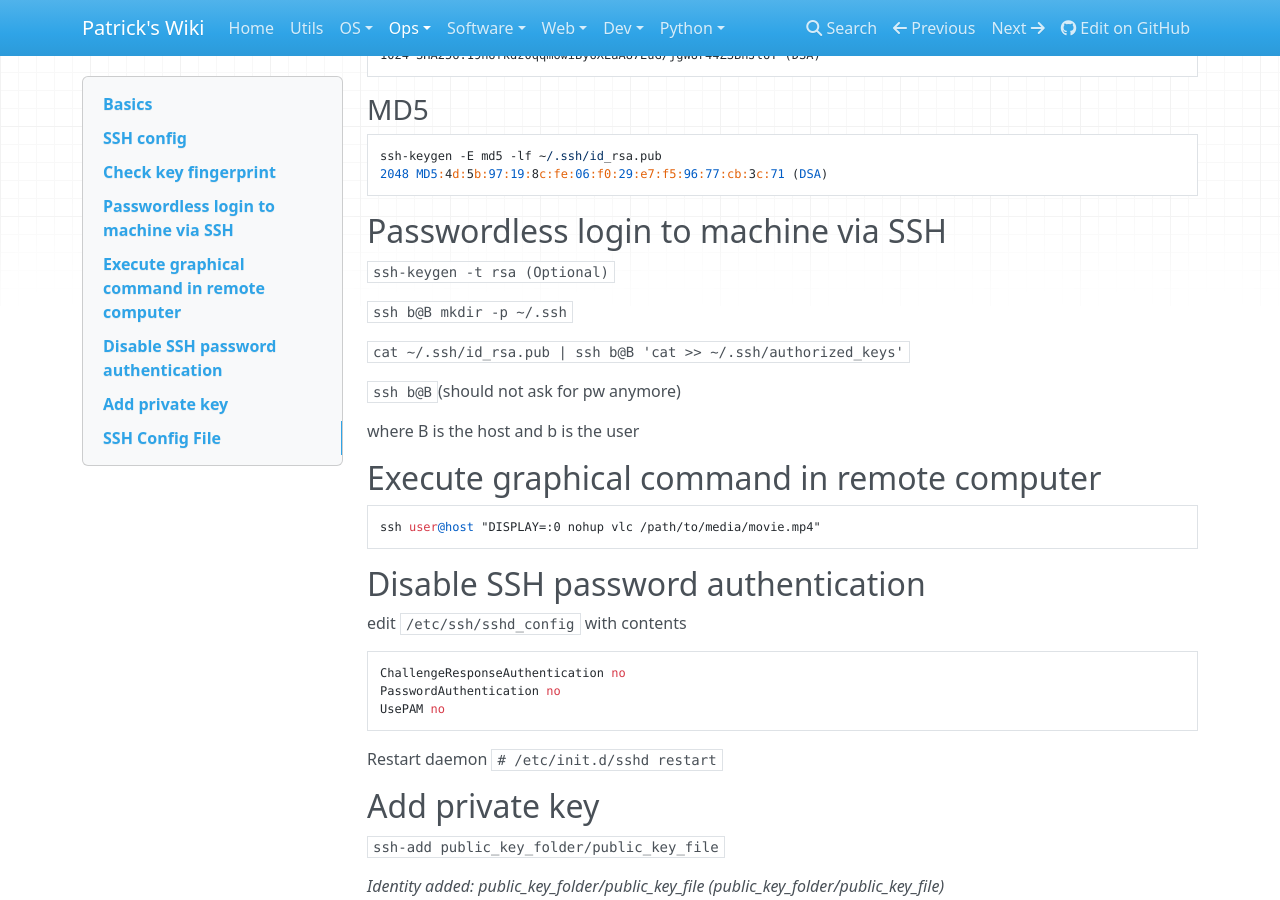
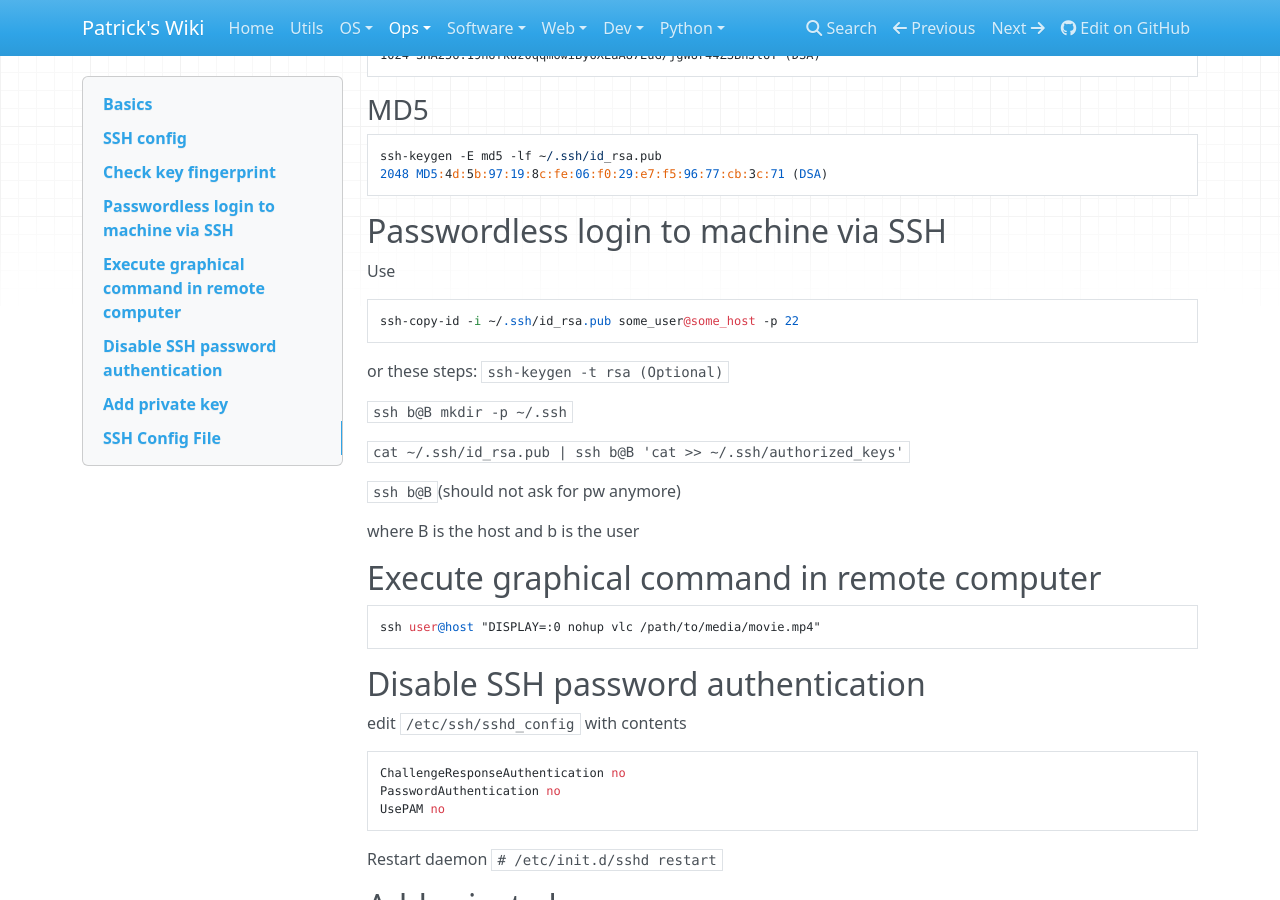
Before and after one commit to patsancu/wiki, an MkDocs documentation site: the page built from docs/Ops/SSH.md, in a window 1280 px wide and 900 px high, scrolled down 1337 px. Built offline with MkDocs 1.6.1, drawn with Linux system fonts in a browser that asks for light colours; nearby versions of some CDN libraries.

Commit message:
ssh: add much simpler way to copy identity file to remote ssh server

````diff
--- a/docs/Ops/SSH.md
+++ b/docs/Ops/SSH.md
@@ -59,6 +59,12 @@ ssh-keygen -E md5 -lf ~/.ssh/id_rsa.pub
 ```
 
 ## Passwordless login to machine via SSH
+Use
+```
+ssh-copy-id -i ~/.ssh/id_rsa.pub some_user@some_host -p 22
+```
+
+or these steps:
 `ssh-keygen -t rsa (Optional)`
 
 `ssh b@B mkdir -p ~/.ssh`
````
